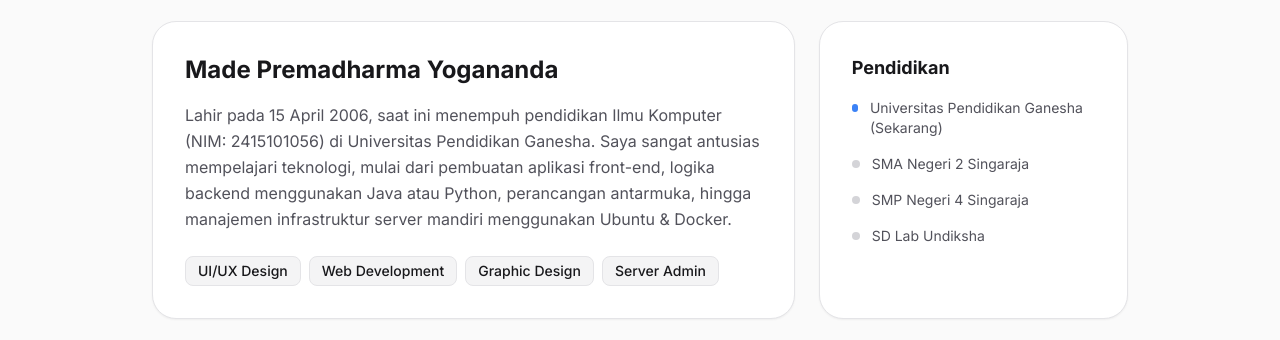
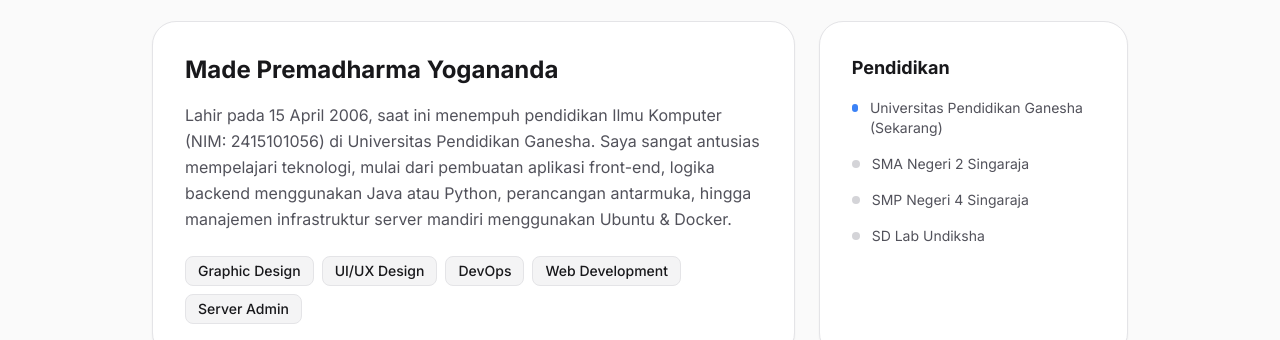
Before and after one commit to Chevozz/responsive-web-portofolio, a website: page tentang.html in a window 1280 px wide. Shown: the part 239-579 px from the top of the page. Drawn offline with nearby package versions, Linux system fonts and the light colour scheme.

Commit message:
edit tentang.html

```diff
--- a/tentang.html
+++ b/tentang.html
@@ -60,9 +60,10 @@
                     Lahir pada 15 April 2006, saat ini menempuh pendidikan Ilmu Komputer (NIM: 2415101056) di Universitas Pendidikan Ganesha. Saya sangat antusias mempelajari teknologi, mulai dari pembuatan aplikasi front-end, logika backend menggunakan Java atau Python, perancangan antarmuka, hingga manajemen infrastruktur server mandiri menggunakan Ubuntu & Docker.
                 </p>
                 <div class="flex flex-wrap gap-2">
+                    <span class="px-3 py-1 bg-zinc-100 dark:bg-zinc-800 rounded-lg text-sm font-medium border border-zinc-200 dark:border-borderC">Graphic Design</span>
                     <span class="px-3 py-1 bg-zinc-100 dark:bg-zinc-800 rounded-lg text-sm font-medium border border-zinc-200 dark:border-borderC">UI/UX Design</span>
+                    <span class="px-3 py-1 bg-zinc-100 dark:bg-zinc-800 rounded-lg text-sm font-medium border border-zinc-200 dark:border-borderC">DevOps</span>
                     <span class="px-3 py-1 bg-zinc-100 dark:bg-zinc-800 rounded-lg text-sm font-medium border border-zinc-200 dark:border-borderC">Web Development</span>
-                    <span class="px-3 py-1 bg-zinc-100 dark:bg-zinc-800 rounded-lg text-sm font-medium border border-zinc-200 dark:border-borderC">Graphic Design</span>
                     <span class="px-3 py-1 bg-zinc-100 dark:bg-zinc-800 rounded-lg text-sm font-medium border border-zinc-200 dark:border-borderC">Server Admin</span>
                 </div>
             </div>
```
